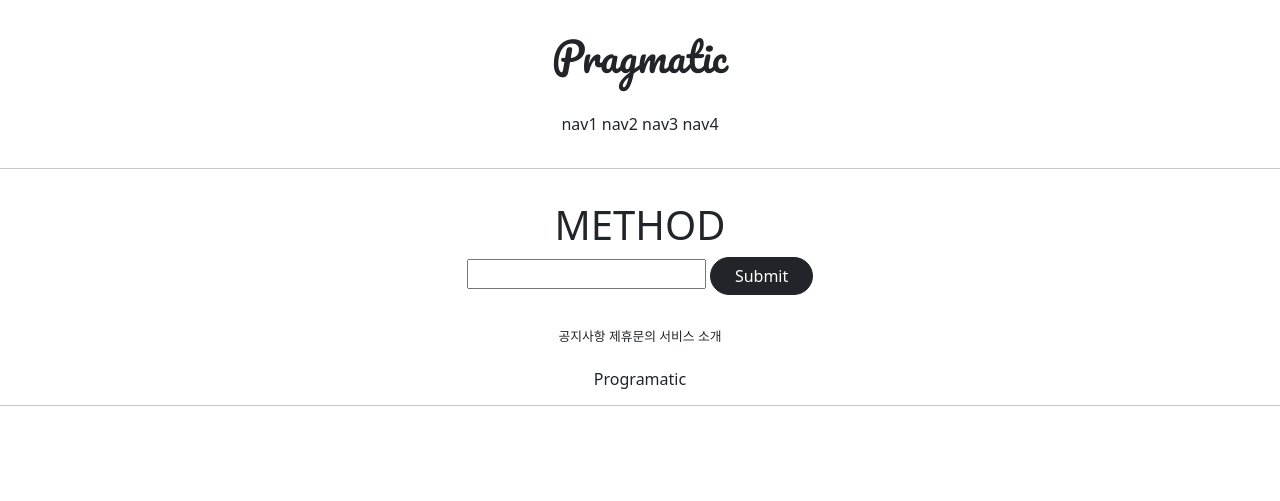
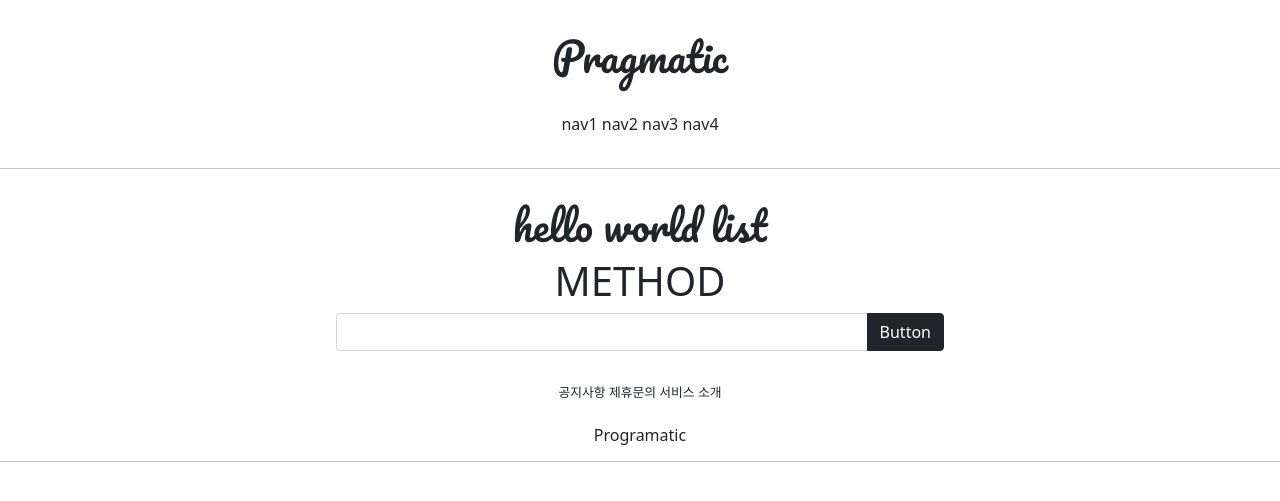
Before and after one commit to kovus380/GISTEC_WEB, a Django app: page /accounts/hello_world/ in a window 1280 px wide. Shown: the top 501 px of the page. Run offline with Django 3.2, Linux system fonts and the light colour scheme.

Commit message:
07/12 class commit 1

```diff
--- a/accountapp/templates/accountapp/hello_world.html
+++ b/accountapp/templates/accountapp/hello_world.html
@@ -3,16 +3,30 @@
 {% block content %}
 
     <div style = "margin: 2rem; text-align: center">
+    <h1 style="font-family :'Pacifico', cursive"
+        class="m-8">
+        hello world list
+
+    </h1>
         <h1>METHOD</h1>
 
         <form action="/accounts/hello_world/" method="post">
             {% csrf_token %}
-            <input type="text" name="hello_world_input">
-            <input class="btn btn-dark rounded-pill px-4" type="submit">
+            <div class="input-group mb-3 w-50 m-auto">
+                <input type="text" class="form-control"
+                    name="hello_world_input">
+                <button class="btn btn-dark" type="submit">
+                    Button
+                </button>
+            </div>
         </form>
 
-        {% if hello_world_output %}
-            <h3>{{ hello_world_output.text }}</h3>
+        {% if hello_world_list %}
+
+            {% for hello_world in hello_world_list %}
+                <h3>{{ hello_world_output.text }}</h3>
+            {% endfor %}
+
         {% endif %}
 
     </div>
--- a/accountapp/views.py
+++ b/accountapp/views.py
@@ -14,8 +14,11 @@ def hello_world(request):
         new_hello_world.text = temp
         new_hello_world.save()
 
+        hello_world_list = HelloWorld.objects.all()
+
         return render(request, 'accountapp/hello_world.html',
-                      context={'hello_world_output': new_hello_world})
+                      context={'hello_world_output': hello_world_list})
     else:
+        hello_world_list = HelloWorld.objects.all()
         return render(request, 'accountapp/hello_world.html',
-                      context={'text': 'GET METHOD! '})
+                      context={'hello_world_list': hello_world_list})
```
